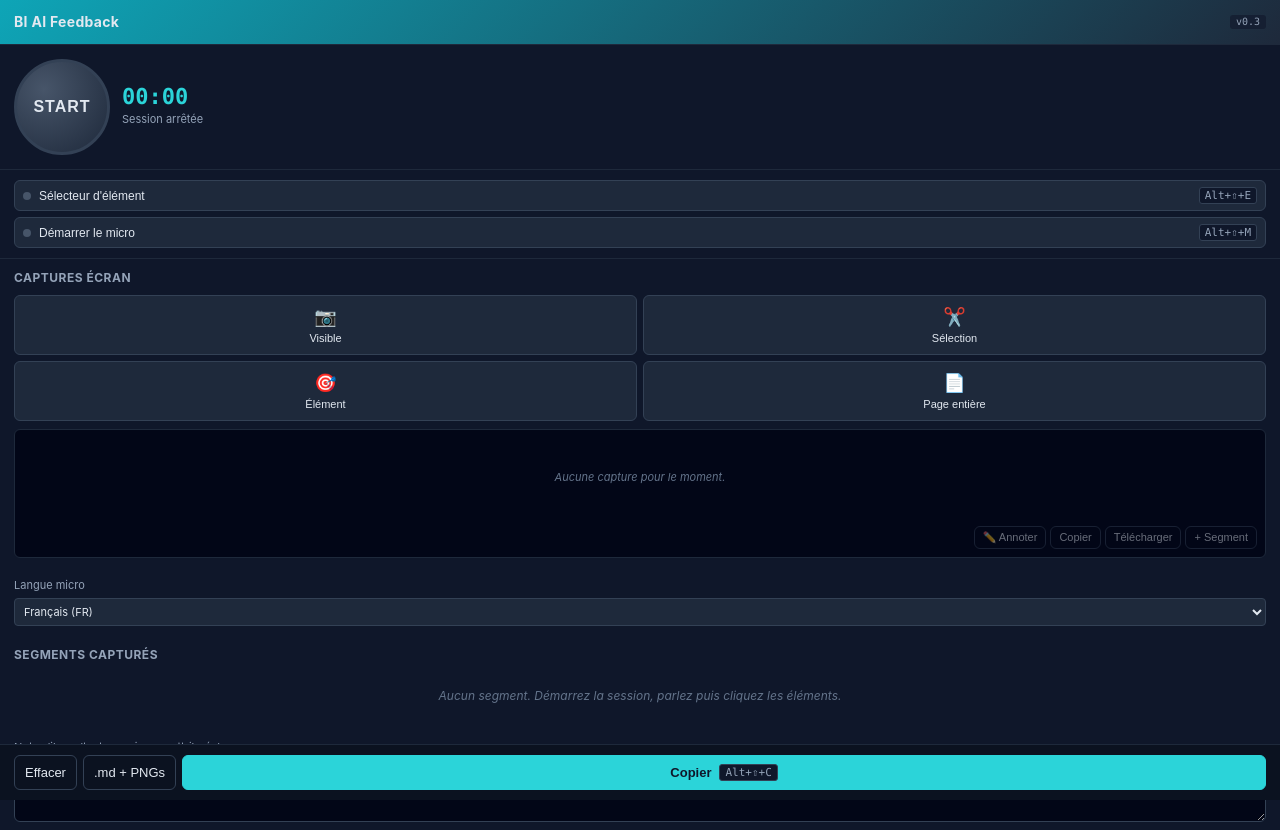
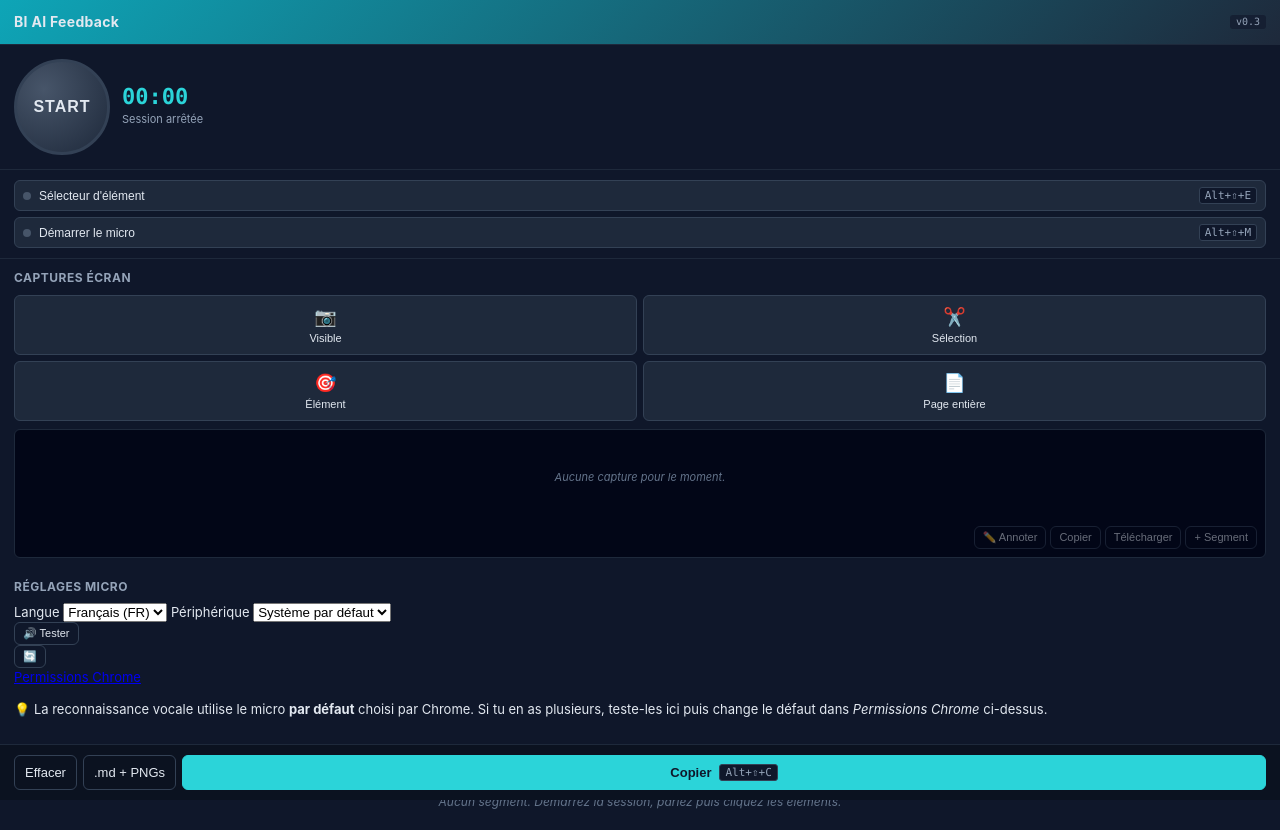
Before and after one commit to Fantinati-Anthony/BI-CHROME-AI-Feedback-For-AI, a browser extension: page sidepanel.html in a window 1280 px wide. Shown: the top 830 px of the page. Drawn offline with Linux system fonts and the light colour scheme.

Commit message:
feat(v0.3.1): sidepanel.html — settings section with mic device picker + level meter
Replaces the simple lang section with a proper "Réglages micro" panel :
- Langue dropdown (was already there)
- Périphérique dropdown : populated from enumerateDevices (audioinput)
- 🔊 Tester button : opens a stream + shows live level meter
- 🔄 refresh : re-enumerates devices (after USB plug, etc.)
- "Permissions Chrome" link : opens BIAIF's per-site permission page
  to set the default mic Chrome will give SpeechRecognition.
- Help text explaining that SpeechRecognition uses the default mic.

```diff
--- a/sidepanel.html
+++ b/sidepanel.html
@@ -64,8 +64,10 @@
       </div>
     </section>
 
-    <section class="biaif-lang">
-      <label>Langue micro
+    <section class="biaif-settings">
+      <h2>Réglages micro</h2>
+      <label class="biaif-setting-row">
+        <span>Langue</span>
         <select name="lang">
           <option value="fr-FR" selected>Français (FR)</option>
           <option value="en-US">English (US)</option>
@@ -75,6 +77,25 @@
           <option value="it-IT">Italiano</option>
         </select>
       </label>
+      <label class="biaif-setting-row">
+        <span>Périphérique</span>
+        <select name="mic-device">
+          <option value="">Système par défaut</option>
+        </select>
+      </label>
+      <div class="biaif-mic-test-row">
+        <button class="biaif-btn ghost mini" data-act="mic-test">🔊 Tester</button>
+        <button class="biaif-btn ghost mini" data-act="mic-refresh" title="Recharger la liste des périphériques">🔄</button>
+        <a class="biaif-mic-perm-link" href="#" data-act="open-mic-perm" title="Ouvre la page de permissions de BIAIF">Permissions Chrome</a>
+      </div>
+      <div class="biaif-mic-meter" hidden>
+        <div class="biaif-mic-meter-bar"></div>
+        <span class="biaif-mic-meter-label">Niveau : —</span>
+      </div>
+      <p class="biaif-setting-hint">
+        💡 La reconnaissance vocale utilise le micro <strong>par défaut</strong> choisi par Chrome.
+        Si tu en as plusieurs, teste-les ici puis change le défaut dans <em>Permissions Chrome</em> ci-dessus.
+      </p>
     </section>
 
     <section class="biaif-segments-wrap">
```
